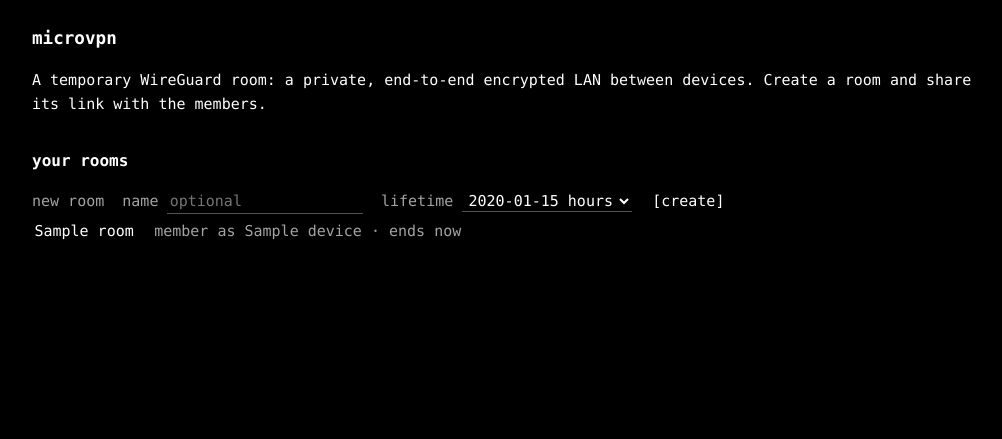
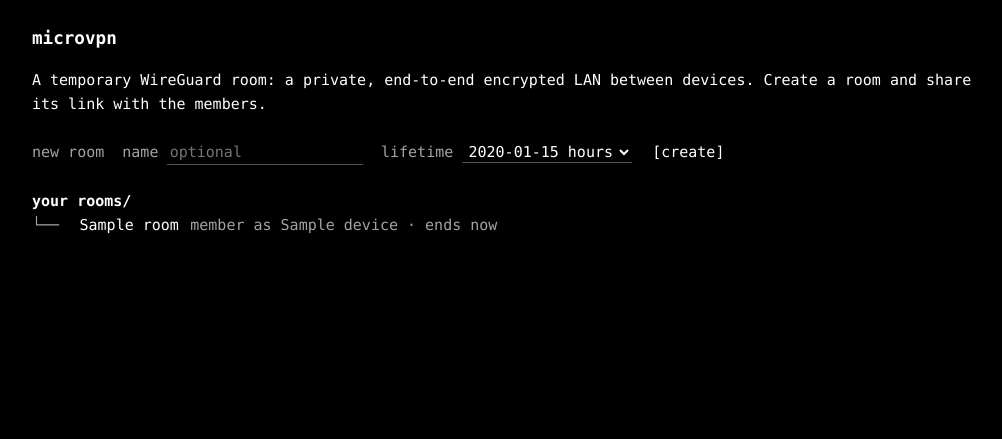
Before and after one commit to RaubCamaioni/microvpn, a Python web app: template server/src/app/webapp/templates/index.html in a window 1280 px wide. Shown: the part 41-480 px from the top of the page, without its empty margins (128-1130 px from the left). Run offline with Jinja, Linux system fonts and the light colour scheme; the template is opened without the code that fills it: most values are stand-ins (such as "Sample title", 1, 10 or a date in 2020).

Commit message:
Front page: the create form above a tree-style rooms listing rooted at your rooms/ (#10)
Co-authored-by: Claude Fable 5.1 <noreply@anthropic.com>

```diff
--- a/server/src/app/webapp/static/style.css
+++ b/server/src/app/webapp/static/style.css
@@ -55,10 +55,13 @@ button:hover, button:focus-visible { background: var(--paper); color: var(--ink)
 #peer-list li { display: grid; grid-template-columns: 2ch 1fr; column-gap: 1ch; }
 #peer-list li .addr { color: var(--dim); }
 .notice { margin-top: 2rem; border-top: 1px solid var(--line); padding-top: 0.5rem; font-size: 0.9rem; }
-.rooms { list-style: none; padding: 0; }
-.rooms li { display: flex; flex-wrap: wrap; gap: 0 2ch; align-items: baseline; }
-.rooms li#new-room { display: block; margin-top: 0.75rem; }
-.rooms li#new-room form { margin: 0; }
+#new-room { margin: 1.5rem 0; }
+#new-room form { margin: 0; }
+.tree { margin: 1.5rem 0; white-space: nowrap; }
+.tree .root { font-weight: bold; }
+.tree .branch { display: flex; flex-wrap: wrap; gap: 0 1ch; align-items: baseline; }
+.tree .branch > .dim:first-child { white-space: pre; }
+@media (max-width: 640px) { .tree { white-space: normal; } }
 #version-tag {
   position: fixed; right: 0; bottom: 0; z-index: 50; padding: 0.15rem 0.5rem; font-size: 0.75rem;
   color: var(--dim); border-left: 1px solid var(--line); border-top: 1px solid var(--line); background: var(--ink);
--- a/server/src/app/webapp/templates/index.html
+++ b/server/src/app/webapp/templates/index.html
@@ -4,9 +4,7 @@
 <p>A temporary WireGuard room: a private, end-to-end encrypted LAN between devices.
 Create a room and share its link with the members.</p>
 
-<h2>your rooms</h2>
-<ul id="my-rooms" class="rooms">
-  <li id="new-room">
+<div id="new-room">
   <form id="create" autocomplete="off">
     <span class="dim">new room</span>
     <label>name <input name="name" maxlength="40" placeholder="optional"></label>
@@ -18,18 +16,22 @@ Create a room and share its link with the members.</p>
     <button type="submit">[create]</button>
   </form>
   <p id="error" class="error" hidden></p>
-  </li>
+</div>
+
+{# the rooms as `tree` prints a directory: the root, then one branch per room #}
+<div id="my-rooms" class="tree">
+  <div class="root">your rooms/</div>
   {% for r in my_rooms %}
-  <li>
-    <a href="{{ root_path }}/r/{{ r.id }}">{{ r.name or 'room ' ~ r.id[:8] }}</a>
+  <div class="branch">
+    <span class="dim">{{ '└── ' if loop.last else '├── ' }}</span><a href="{{ root_path }}/r/{{ r.id }}">{{ r.name or 'room ' ~ r.id[:8] }}</a>
     <span class="dim">{% if r.is_admin %}admin{% else %}member{% endif %}{% if r.devices %} as {{ r.devices | join(', ') }}{% endif %}
       · ends <span data-expires-at="{{ r.expires_at.isoformat() }}">{{ r.expires_at.strftime('%H:%M UTC') }}</span></span>
     {% if r.is_admin %}<a href="#" data-extend="{{ r.id }}" title="start the room's {{ r.lifetime_hours }}-hour lifetime again from now">[extend]</a>
     <a href="#" data-delete="{{ r.id }}">[delete]</a>{% endif %}
-  </li>
+  </div>
   {% else %}
-  <li class="dim">no rooms yet</li>
+  <div class="branch dim">└── no rooms yet</div>
   {% endfor %}
-</ul>
+</div>
 {% endblock %}
 {% block scripts %}<script src="{{ root_path }}/static/index.js?v={{ static_version }}"></script>{% endblock %}
```
Also changed, not shown: server/tests/test_pages.py (+11 -10 lines). Lines whose indentation alone changed are shown as unchanged.
